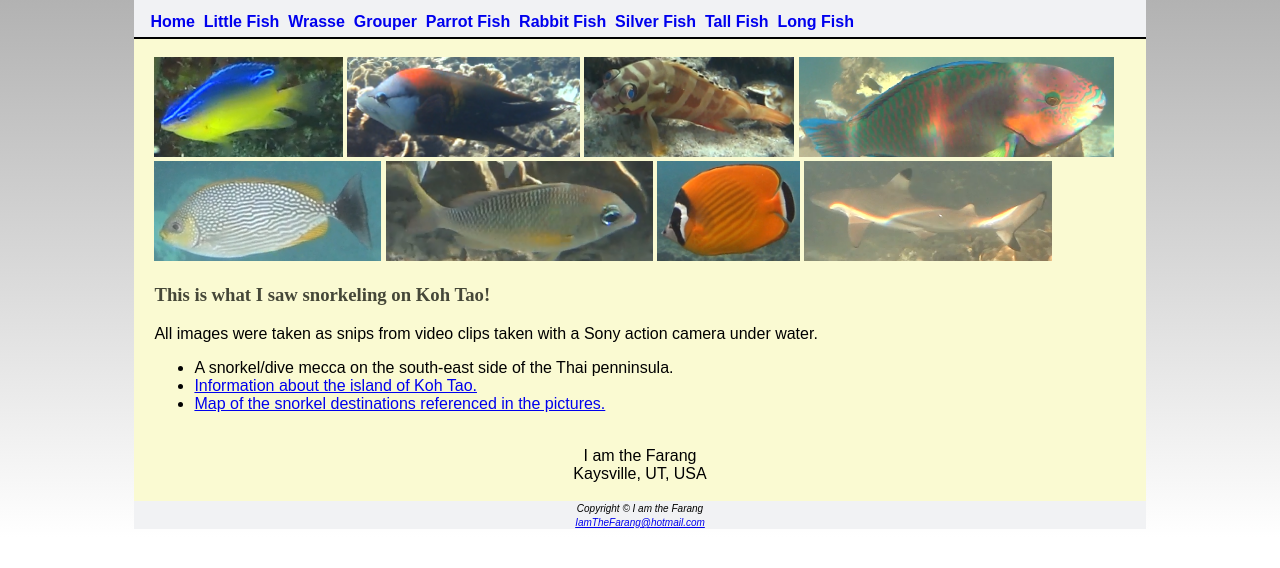
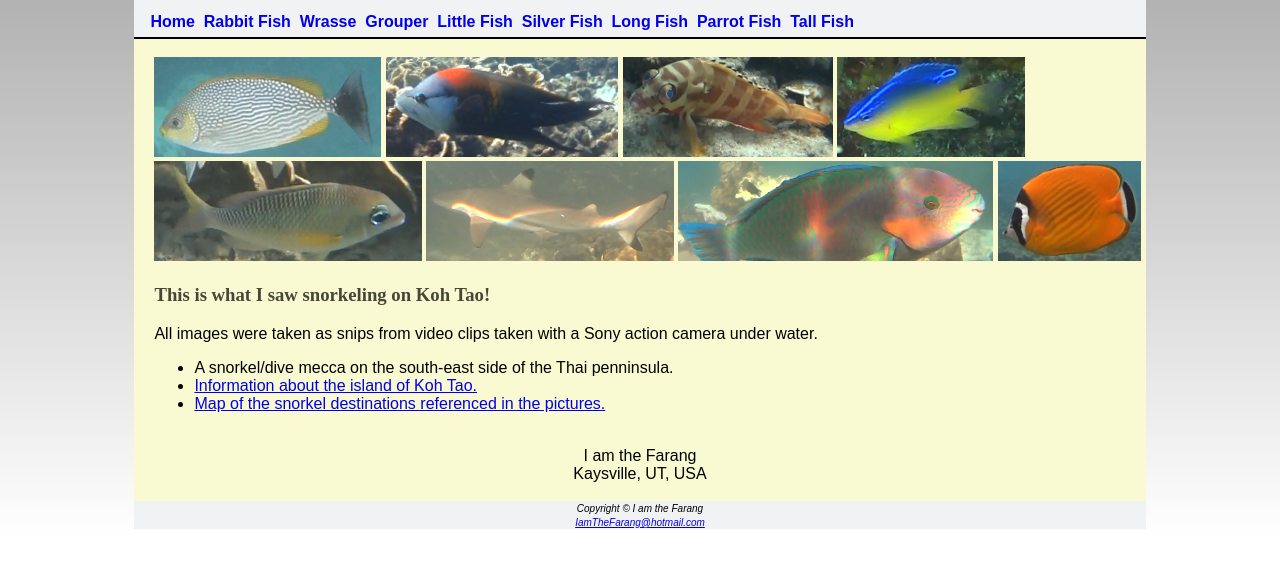
Before and after one commit to JustinHLott/KohTaoFish, a plain HTML site: page index.html in a window 1280 px wide. Shown: the part 64-632 px from the top of the page. Drawn offline with Linux system fonts and the light colour scheme; a web font is replaced by a local one.

Commit message:
Made index order same as other pages

```diff
--- a/index.html
+++ b/index.html
@@ -16,27 +16,27 @@
         </header>
         <nav>
             <a href="index.html">Home</a>&nbsp;
-            <a href="little.html">Little Fish</a>&nbsp;
+            <a href="rabbit.html">Rabbit Fish</a>&nbsp;
             <a href="wrasse.html">Wrasse</a>&nbsp;
             <a href="grouper.html">Grouper</a>&nbsp;
+            <a href="little.html">Little Fish</a>&nbsp;
+            <a href="silver.html">Silver Fish</a>&nbsp;
+            <a href="long.html">Long Fish</a>&nbsp;
             <a href="parrot.html">Parrot Fish</a>&nbsp;
-            <a href="rabbit.html">Rabbit Fish</a>&nbsp;
-            <a href="silver.html">Silver Fish</a>&nbsp;
-            <a href="tall.html">Tall Fish</a>&nbsp;
-            <a href="long.html">Long Fish</a>
+            <a href="tall.html">Tall Fish</a>
         </nav>
         <main>
             <div id="main-area">
                 <div>
                     <br>
-                        <a class="tooltip" href="little.html"><img src="thumb/LittleFish.png" alt="Little Fish" height="100"><span class="tooltiptext">Little Fish</span></a>
+                        <a class="tooltip" href="rabbit.html"><img src="thumb/RabbitFish.png" alt="RabbitFish" height="100"><span class="tooltiptext">Rabbit Fish</span></a>
                         <a class="tooltip" href="wrasse.html"><img src="thumb/Wrasse.png" alt="Wrasse Fish" height="100"><span class="tooltiptext">Wrasse</span></a>
                         <a class="tooltip" href="grouper.html"><img src="thumb/Grouper.png" alt="Grouper Fish" height="100"><span class="tooltiptext">Groupers</span></a>
+                        <a class="tooltip" href="little.html"><img src="thumb/LittleFish.png" alt="Little Fish" height="100"><span class="tooltiptext">Little Fish</span></a>
+                        <a class="tooltip" href="silver.html"><img src="thumb/SilverFish.png" alt="Silver Fish" height="100"><span class="tooltiptext">Silver Fish</span></a>
+                        <a class="tooltip" href="long.html"><img src="thumb/LongFish.png" alt="Long Fish" height="100"><span class="tooltiptext">Long Fish</span></a>
                         <a class="tooltip" href="parrot.html"><img src="thumb/ParrotFish.png" alt="Parrot Fish" height="100"><span class="tooltiptext">Parrot Fish</span></a>
-                        <a class="tooltip" href="rabbit.html"><img src="thumb/RabbitFish.png" alt="RabbitFish" height="100"><span class="tooltiptext">Rabbit Fish</span></a>
-                        <a class="tooltip" href="silver.html"><img src="thumb/SilverFish.png" alt="Silver Fish" height="100"><span class="tooltiptext">Silver Fish</span></a>
                         <a class="tooltip" href="tall.html"><img src="thumb/TallFish.png" alt="Tall Fish" height="100"><span class="tooltiptext">Tall Fish</span></a>
-                        <a class="tooltip" href="long.html"><img src="thumb/LongFish.png" alt="Long Fish" height="100"><span class="tooltiptext">Long Fish</span></a>
                 </div>
                 <h3 class="platypi-justin">This is what I saw snorkeling on Koh Tao!</h3>
                 <p>All images were taken as snips from video clips taken with a Sony action camera under water.</p>
```
